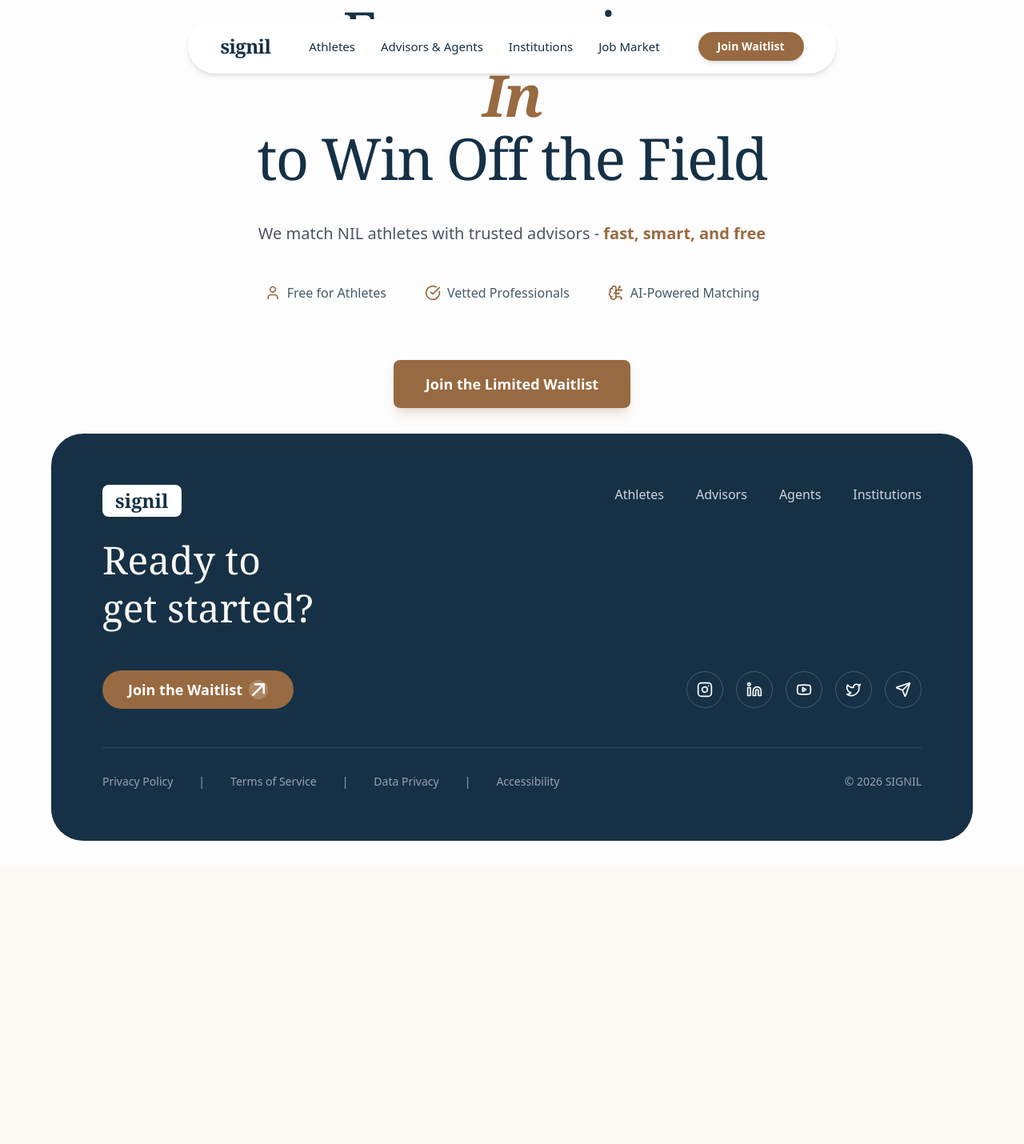
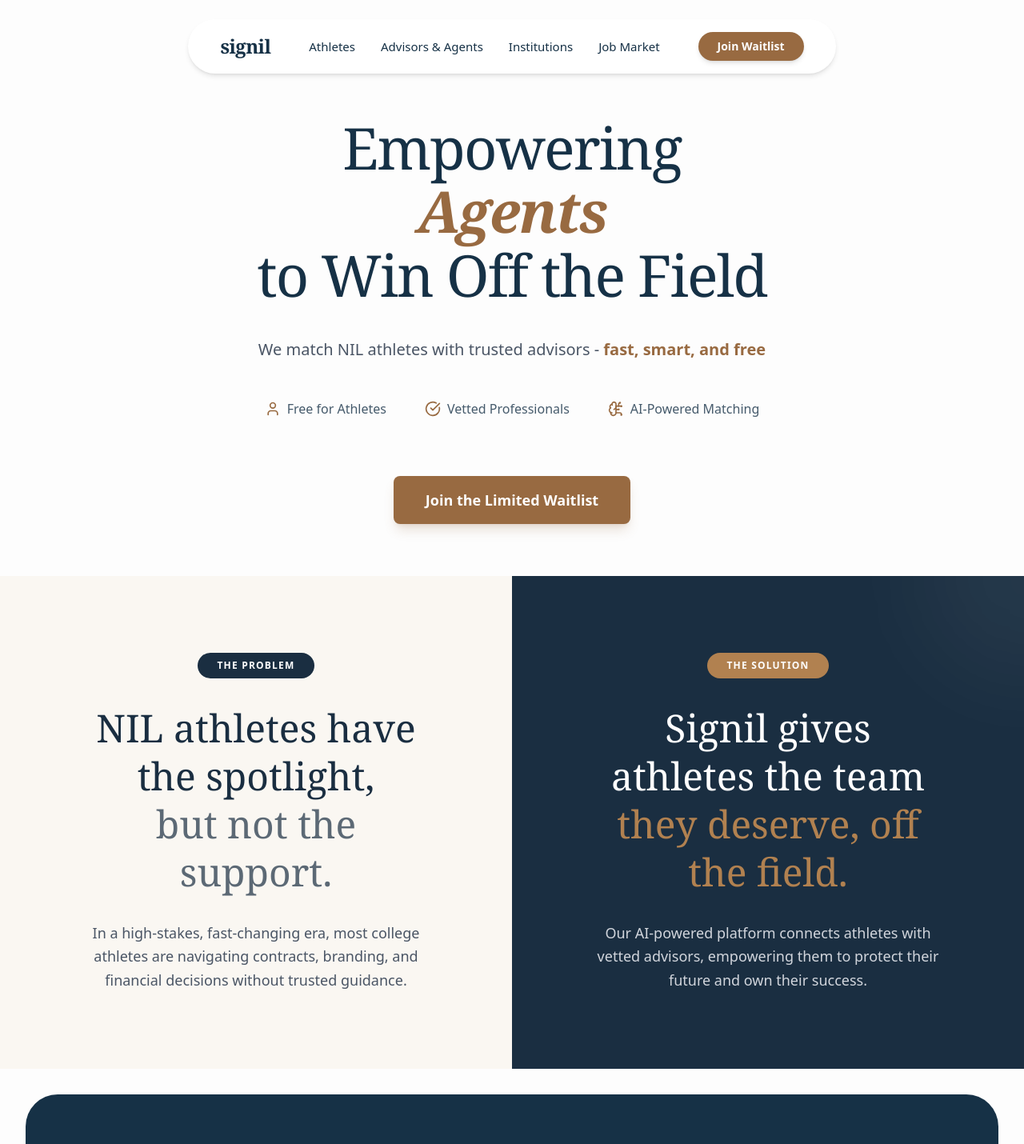
Before and after one commit to bilals2008/signil, a React (Vite) app in the folder client/: page / in a window 1280 px wide. Shown: the top 1430 px of the page at 80% size. Before the commit the page ends 1083 px from the top, so only its background shows below. Built offline with nearby package versions, Linux system fonts and the light colour scheme.

Commit message:
Added the "The Problem" vs "The Solution" comparison section  in HomePage

```diff
--- /dev/null
+++ b/client/src/components/sections/ProblemSolution.jsx
@@ -0,0 +1,42 @@
+// File: client/src/components/sections/ProblemSolution.jsx
+import React from 'react';
+import { motion } from 'framer-motion';
+
+const ProblemSolution = () => {
+    return (
+        <section className="w-full grid grid-cols-1 md:grid-cols-2 min-h-[600px]">
+            {/* The Problem */}
+            <div className="bg-[#faf7f2] flex flex-col items-center justify-center p-12 md:p-24 text-center gap-8">
+                <div className="bg-[#1a2e41] text-white text-xs font-bold tracking-widest px-6 py-2 rounded-full uppercase">
+                    The Problem
+                </div>
+                <h2 className="text-[#1a2e41] text-4xl md:text-5xl font-serif font-medium leading-tight">
+                    NIL athletes have the spotlight, <br className="hidden md:block" />
+                    <span className="opacity-70">but not the support.</span>
+                </h2>
+                <p className="text-gray-600 max-w-md text-lg leading-relaxed font-light">
+                    In a high-stakes, fast-changing era, most college athletes are navigating contracts, branding, and financial decisions without trusted guidance.
+                </p>
+            </div>
+
+            {/* The Solution */}
+            <div className="bg-[#1a2e41] flex flex-col items-center justify-center p-12 md:p-24 text-center gap-8 text-white relative overflow-hidden">
+                <div className="bg-[#b18150] text-white text-xs font-bold tracking-widest px-6 py-2 rounded-full uppercase">
+                    The Solution
+                </div>
+                <h2 className="text-white text-4xl md:text-5xl font-serif font-medium leading-tight">
+                    Signil gives athletes the team <br className="hidden md:block" />
+                    <span className="text-[#b18150]">they deserve, off the field.</span>
+                </h2>
+                <p className="text-gray-300 max-w-md text-lg leading-relaxed font-light">
+                    Our AI-powered platform connects athletes with vetted advisors, empowering them to protect their future and own their success.
+                </p>
+
+                {/* Minimal Pattern Overlay */}
+                <div className="absolute top-0 right-0 w-64 h-64 bg-white/5 rounded-full blur-3xl -translate-y-1/2 translate-x-1/2 pointer-events-none" />
+            </div>
+        </section>
+    );
+};
+
+export default ProblemSolution;
--- a/client/src/pages/Home/HomePage.jsx
+++ b/client/src/pages/Home/HomePage.jsx
@@ -1,26 +1,50 @@
 // File: client/src/pages/Home/HomePage.jsx
-import React from 'react'
+import React, { useState, useEffect } from 'react'
 import { User, CheckCircle, BrainCircuit } from 'lucide-react'
 import MagneticButton from '@/components/ui/MagneticButton'
 import Navbar from '@/components/layout/Navbar'
 import Footer from '@/components/layout/Footer'
+import ProblemSolution from '@/components/sections/ProblemSolution'
+import { motion, AnimatePresence } from 'framer-motion'
+
+const words = ["In", "Athletes", "Agents", "Advisors", "Institutions"];
 
 const HomePage = () => {
+  const [index, setIndex] = useState(0);
+
+  useEffect(() => {
+    const interval = setInterval(() => {
+      setIndex((prev) => (prev + 1) % words.length);
+    }, 2000);
+    return () => clearInterval(interval);
+  }, []);
+
   return (
-    <div className="min-h-screen w-full bg-[#fdfdfd] flex flex-col items-center justify-center px-4 sm:px-6 lg:px-8 relative overflow-hidden">
+    <div className="min-h-screen w-full bg-[#fdfdfd] flex flex-col relative overflow-x-hidden font-sans">
 
       <Navbar />
 
-      {/* Background decoration (optional subtle gradient) */}
-      <div className="absolute inset-0 bg-[radial-gradient(ellipse_at_center,_var(--tw-gradient-stops))] from-gray-100 via-[#fdfdfd] to-[#fdfdfd] -z-10" />
-
-      <div className="max-w-4xl w-full flex flex-col items-center text-center gap-8 md:gap-10 z-10">
+      {/* Hero Section */}
+      <div className="flex flex-col items-center justify-center min-h-[90vh] px-4 sm:px-6 lg:px-8 relative z-10 pt-20">
+        <div className="max-w-4xl w-full flex flex-col items-center text-center gap-8 md:gap-10">
 
           {/* Main Heading */}
           <h1 className="text-5xl md:text-7xl font-serif font-medium tracking-tight text-[#163146] leading-[1.1]">
             <span>Empowering</span>
             <br />
-          <span className="text-[#986a41] italic font-semibold">In</span>
+            <span className="text-[#986a41] italic font-semibold inline-block min-w-[120px]">
+              <AnimatePresence mode="wait">
+                <motion.span
+                  key={words[index]}
+                  initial={{ opacity: 0, y: 10 }}
+                  animate={{ opacity: 1, y: 0 }}
+                  exit={{ opacity: 0, y: -10 }}
+                  transition={{ duration: 0.3 }}
+                >
+                  {words[index]}
+                </motion.span>
+              </AnimatePresence>
+            </span>
             <br />
             <span>to Win Off the Field</span>
           </h1>
@@ -54,6 +78,9 @@
           </div>
 
         </div>
+      </div> {/* Closing Hero Section */}
+
+      <ProblemSolution />
 
       <Footer />
     </div>
```
Lines whose indentation alone changed are shown as unchanged.
